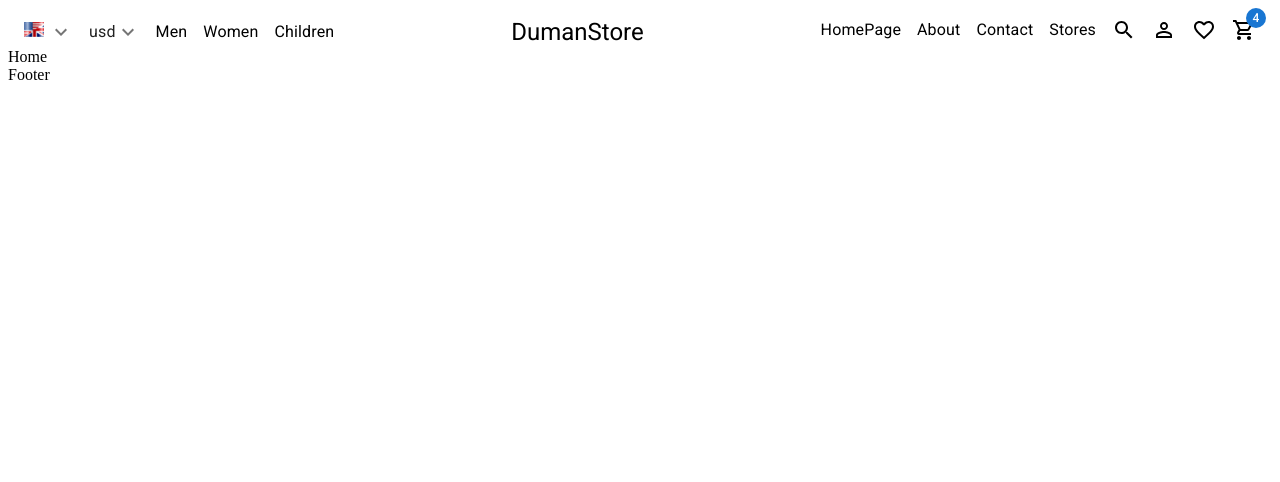
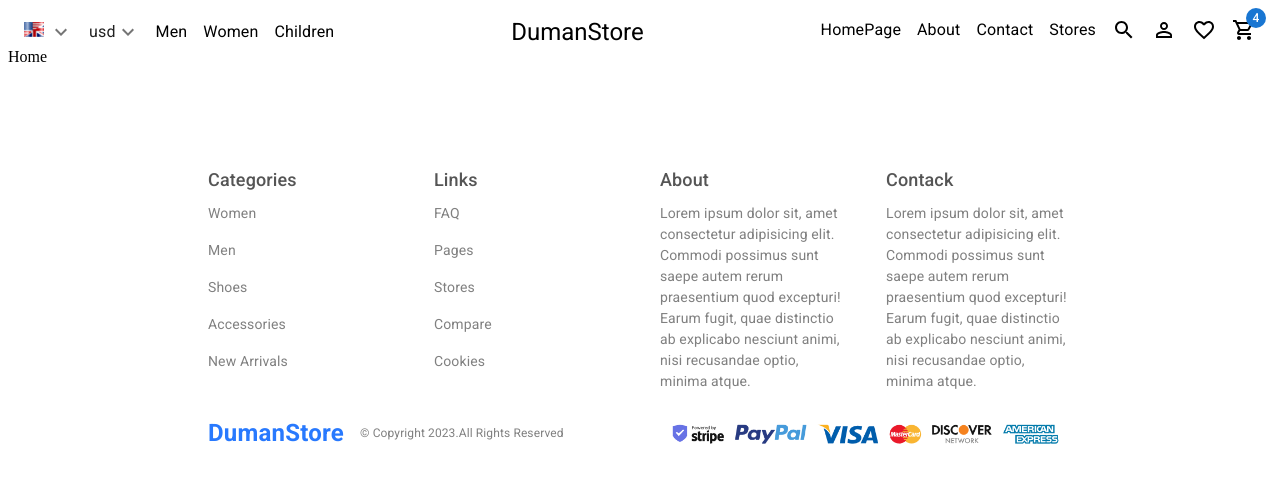
Before and after one commit to keremduman30/react_e_commerce_mui, a React (Vite) app: page / in a window 1280 px wide. Shown: the top 482 px of the page. Built offline with nearby package versions, Linux system fonts and the light colour scheme.

Commit message:
footer improved

```diff
--- a/src/components/Footer.tsx
+++ b/src/components/Footer.tsx
@@ -1,5 +1,93 @@
+import { Box, Grid, Stack, Typography, styled } from "@mui/material";
+import { Link } from "react-router-dom";
+
+type NavTypeFooter = {
+  title: string;
+  links?: string[];
+};
+
+const footerLinks: NavTypeFooter[] = [
+  {
+    title: "Categories",
+    links: ["Women", "Men", "Shoes", "Accessories", "New Arrivals"],
+  },
+  {
+    title: "Links",
+    links: ["FAQ", "Pages", "Stores", "Compare", "Cookies"],
+  },
+  {
+    title: "About",
+    links: [
+      "Lorem ipsum dolor sit, amet consectetur adipisicing elit. Commodi possimus sunt saepe autem rerum praesentium quod excepturi! Earum fugit, quae distinctio ab explicabo nesciunt animi, nisi recusandae optio, minima atque.",
+    ],
+  },
+  {
+    title: "Contack",
+    links: [
+      "  Lorem ipsum dolor sit, amet consectetur adipisicing elit. Commodi possimus sunt saepe autem rerum praesentium quod excepturi! Earum fugit, quae distinctio ab explicabo nesciunt animi, nisi recusandae optio, minima atque.",
+    ],
+  },
+];
+const StyledTypography = styled(Typography)({
+  cursor: "pointer",
+  color: "gray",
+  fontSize: "14px",
+  "&:hover": {
+    color: "#2D3748",
+  },
+});
+
 const Footer = () => {
-  return <div>Footer</div>;
+  return (
+    <Box sx={{ margin: "100px 200px 200px 200px" }}>
+      <Grid container spacing={5}>
+        {footerLinks.map((e, i) => (
+          <Grid item xs={12} sm={6} md={4} lg={3}>
+            <Typography
+              variant="h6"
+              mb={1}
+              fontSize={18}
+              fontWeight={500}
+              color={"#555"}
+              textAlign={"justify"}
+            >
+              {e.title}
+            </Typography>
+            <Stack gap={2}>
+              {e.links &&
+                e.links.map((e) => (
+                  <Link to={`/#${e}`} key={e}>
+                    {i < 2 ? (
+                      <StyledTypography>{e}</StyledTypography>
+                    ) : (
+                      <Typography color={"gray"} fontSize={14}>
+                        {e}
+                      </Typography>
+                    )}
+                  </Link>
+                ))}
+            </Stack>
+          </Grid>
+        ))}
+      </Grid>
+      <Stack
+        direction={"row"}
+        justifyContent={"space-between"}
+        alignItems={"center"}
+        mt={2}
+      >
+        <Stack direction={"row"} alignItems={"center"}>
+          <Typography color={"#2879fe"} fontWeight={"bold"} fontSize={24}>
+            DumanStore
+          </Typography>
+          <Typography ml={2} fontSize={12} color={"gray"}>
+            © Copyright 2023.All Rights Reserved
+          </Typography>
+        </Stack>
+        <img src="/img/payment.png" alt="" height={50} />
+      </Stack>
+    </Box>
+  );
 };
 
 export default Footer;
```
